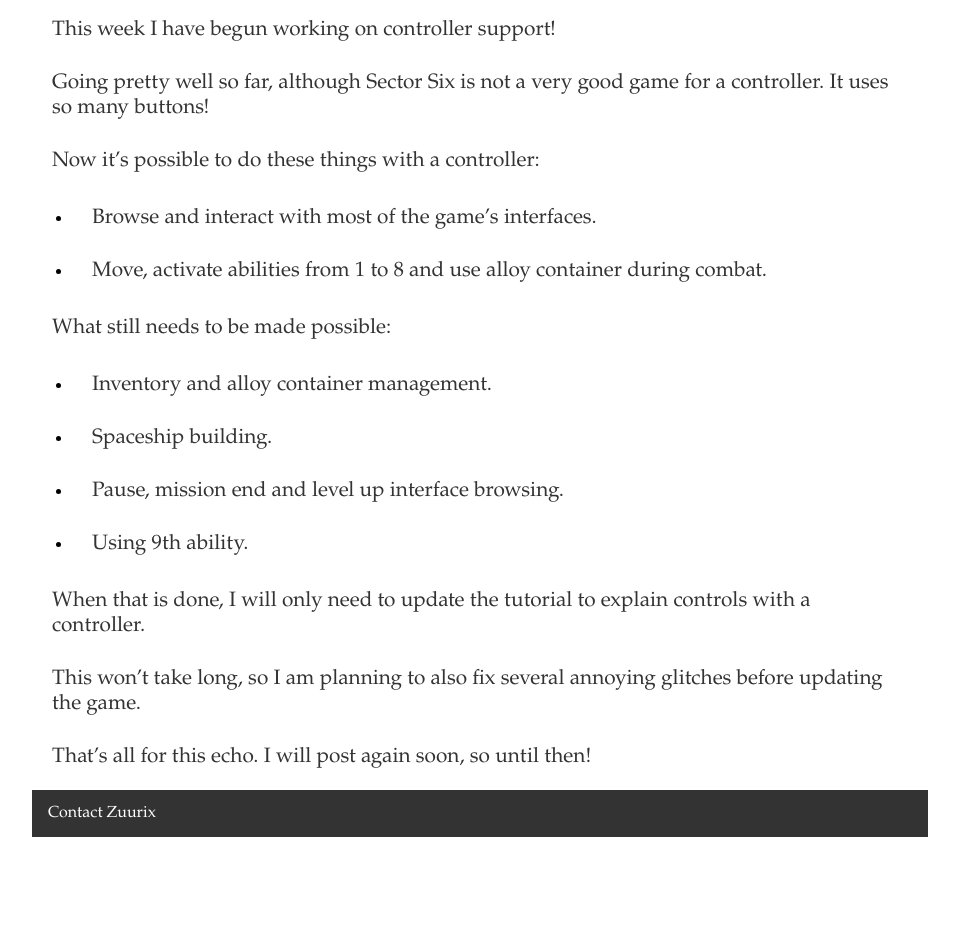
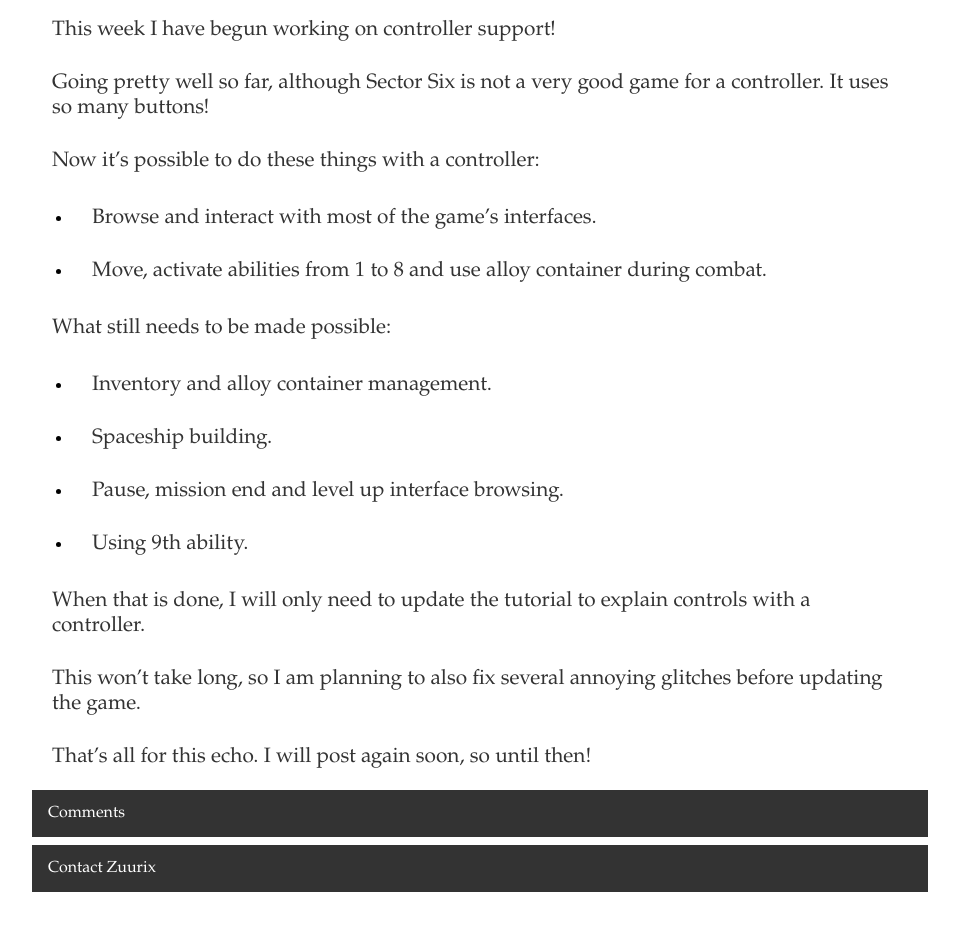
Before and after one commit to Phoebe3663/Zuurix.github.io, a Jekyll site: the page built from _posts/2016-12-19-echo-58-controller-support.md, in a window 1280 px wide. Shown: the part 463-1415 px from the top of the page, without its empty margins (160-1119 px from the left). Built offline with Jekyll 4.4.1, drawn with Linux system fonts in a browser that asks for light colours; comment, search, counter and statistics services are not loaded; before the commit the page ends 1360 px from its top, so only the background shows below that.

Commit message:
Posts now include comments divider

```diff
--- a/_layouts/post.html
+++ b/_layouts/post.html
@@ -4,7 +4,12 @@ layout: default
 <h1>{{ page.title }}</h1>
 
 <div class="post">
-  {{ content }}
+
+{{ content }}
+
+<comments>
+<a>Comments</a>
+</comments>
 
 {% include disqus.html %}
 
```
